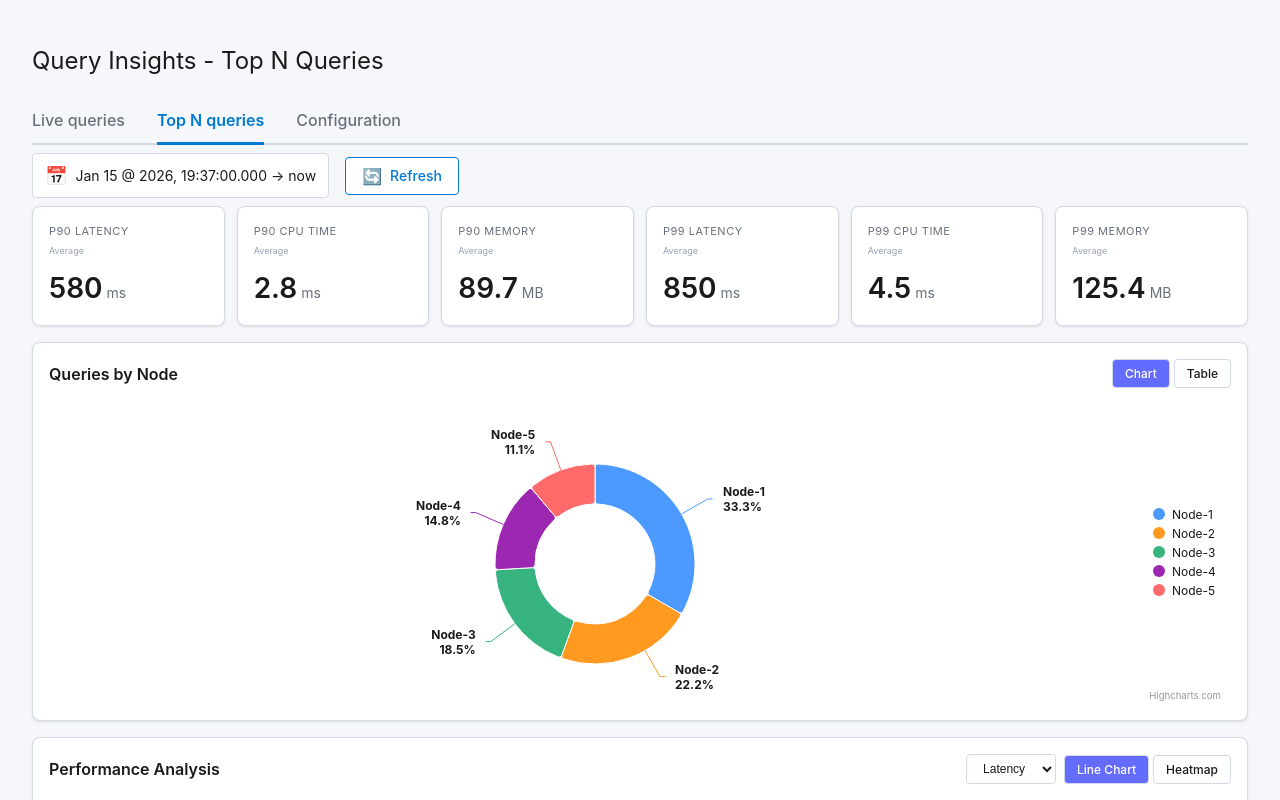
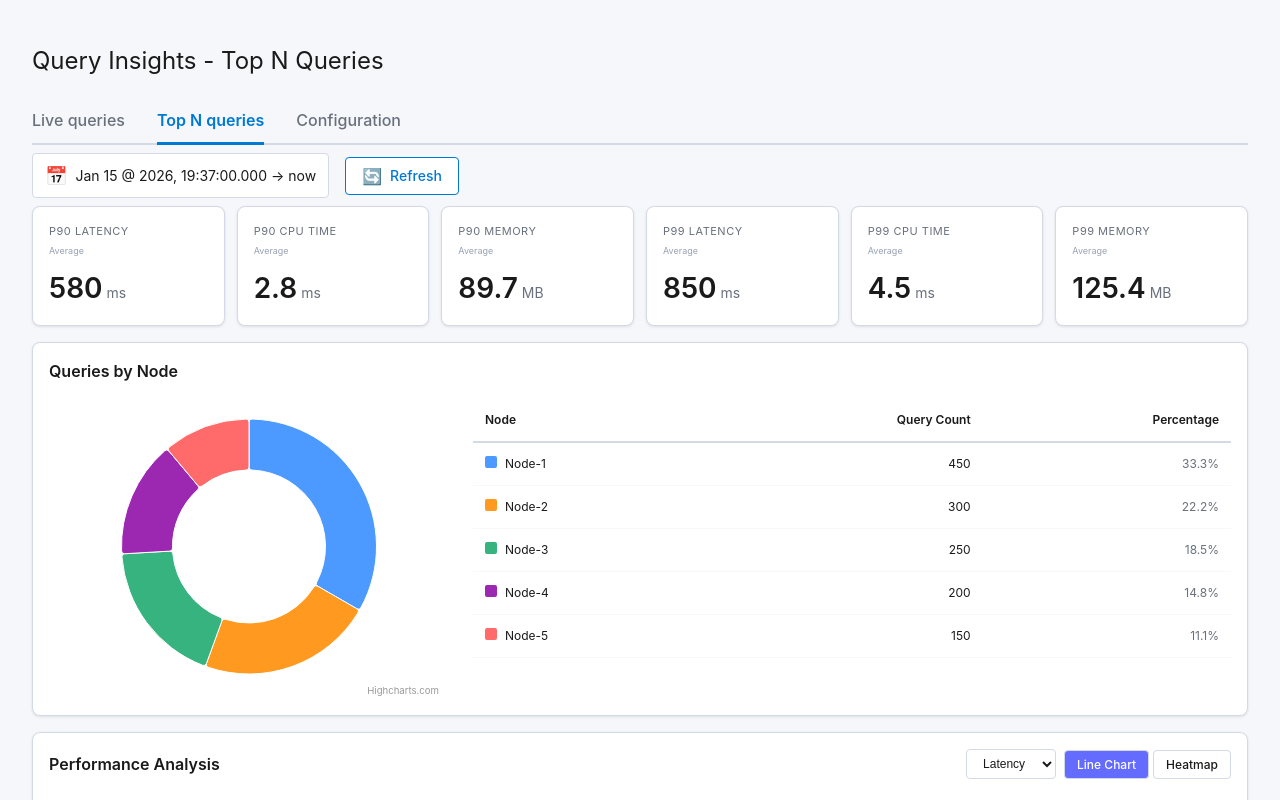
Before and after one commit to HB7918/query-insights-topn, a React (Vite) app: page / in a window 1280 px wide. Shown: the top 800 px of the page. Built offline with nearby package versions, Linux system fonts and the light colour scheme.

Commit message:
Display pie chart and table side by side in Queries by Node section

```diff
--- a/src/App.jsx
+++ b/src/App.jsx
@@ -246,18 +246,10 @@ function App() {
       pie: {
         innerSize: '60%',
         dataLabels: {
-          enabled: true,
-          format: '{point.name}<br/>{point.percentage:.1f}%',
-          style: { color: '#1a1a1a', textOutline: 'none', fontSize: '12px' }
+          enabled: false
         },
-        showInLegend: true
+        showInLegend: false
       }
-    },
-    legend: {
-      align: 'right',
-      verticalAlign: 'middle',
-      layout: 'vertical',
-      itemStyle: { color: '#1a1a1a', fontSize: '12px' }
     },
     series: [{
       name: 'Query Count',
@@ -1093,46 +1085,21 @@ function App() {
               </div>
             </div>
 
-            {/* Queries by Node - Full Width */}
+            {/* Queries by Node - Chart and Table Side by Side */}
             <div className="chart-container" style={{ marginBottom: '0.5rem' }}>
-              <div style={{ display: 'flex', justifyContent: 'space-between', alignItems: 'center', marginBottom: '0.5rem' }}>
+              <div style={{ marginBottom: '0.5rem' }}>
                 <h4 style={{ margin: 0, color: '#1a1a1a', fontSize: '16px', fontWeight: '600' }}>
                   Queries by Node
                 </h4>
-                <div style={{ display: 'flex', gap: '4px' }}>
-                  <button
-                    onClick={() => setNodeViewMode('chart')}
-                    style={{
-                      padding: '6px 12px',
-                      fontSize: '12px',
-                      border: '1px solid #d3dae6',
-                      borderRadius: '4px',
-                      backgroundColor: nodeViewMode === 'chart' ? '#646cff' : '#ffffff',
-                      color: nodeViewMode === 'chart' ? '#ffffff' : '#1a1a1a',
-                      cursor: 'pointer'
-                    }}
-                  >
-                    Chart
-                  </button>
-                  <button
-                    onClick={() => setNodeViewMode('table')}
-                    style={{
-                      padding: '6px 12px',
-                      fontSize: '12px',
-                      border: '1px solid #d3dae6',
-                      borderRadius: '4px',
-                      backgroundColor: nodeViewMode === 'table' ? '#646cff' : '#ffffff',
-                      color: nodeViewMode === 'table' ? '#ffffff' : '#1a1a1a',
-                      cursor: 'pointer'
-                    }}
-                  >
-                    Table
-                  </button>
               </div>
+              <div style={{ display: 'flex', gap: '24px', alignItems: 'flex-start' }}>
+                {/* Pie Chart */}
+                <div style={{ flex: '0 0 400px' }}>
+                  <HighchartsReact highcharts={Highcharts} options={nodeChart} />
                 </div>
-              {nodeViewMode === 'chart' ? (
-                <HighchartsReact highcharts={Highcharts} options={nodeChart} />
-              ) : (
+
+                {/* Table */}
+                <div style={{ flex: '1', minWidth: 0 }}>
                   <table style={{ width: '100%', borderCollapse: 'collapse' }}>
                     <thead>
                       <tr style={{ borderBottom: '2px solid #d3dae6' }}>
@@ -1158,7 +1125,8 @@ function App() {
                       })}
                     </tbody>
                   </table>
-              )}
+                </div>
+              </div>
             </div>
 
             <div className="chart-container" style={{ marginBottom: '0.5rem' }}>
```
Lines whose indentation alone changed are shown as unchanged.
